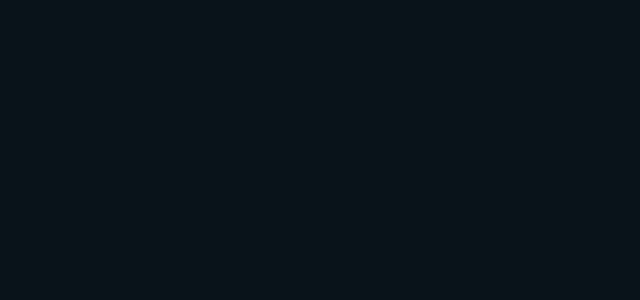
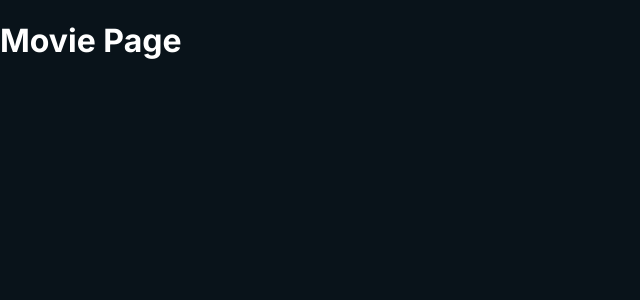
Before and after one commit to IsmaelFreitas98/technical-test01, a React (Create React App) app: page /movies/1 in a window 1280 px wide. Before the commit this address had no page. Shown: the top 300 px of the page, without its empty margins (0-640 px from the left). Built offline with nearby package versions, Linux system fonts and the light colour scheme.

Commit message:
Implement page not found

```diff
--- a/src/App.js
+++ b/src/App.js
@@ -2,6 +2,8 @@
 import { Routes, Route } from 'react-router-dom';
 import HomePage from './pages/HomePage';
 import ResultsPage from './pages/ResultsPage';
+import MoviePage from './pages/MoviePage';
+import PageNotFound from './pages/PageNotFound';
 
 
 
@@ -12,6 +14,8 @@
         <Routes>
           <Route path='/' element={<HomePage />} />
           <Route path='/movies' element={<ResultsPage />} />
+          <Route path='/movies/:movieId' element={<MoviePage />} />
+          <Route path='/*' element={<PageNotFound />} />
         </Routes>
     </div>
   );
--- /dev/null
+++ b/src/pages/MoviePage.js
@@ -0,0 +1,7 @@
+function MoviePage() {
+    return (
+        <h1>Movie Page</h1>
+    );
+}
+
+export default MoviePage;
--- /dev/null
+++ b/src/pages/PageNotFound.js
@@ -0,0 +1,17 @@
+import { Link } from "react-router-dom";
+import Header from "../components/Header";
+
+function PageNotFound() {
+    return (
+        <>
+            <Header />
+
+            <div style={{margin: "150px auto 0 auto"}}>
+                <h1>Page Not Found</h1>
+                <Link to={"/"}><h2>Return To Homepage</h2></Link>
+            </div>
+        </>
+    );
+}
+
+export default PageNotFound;
```
